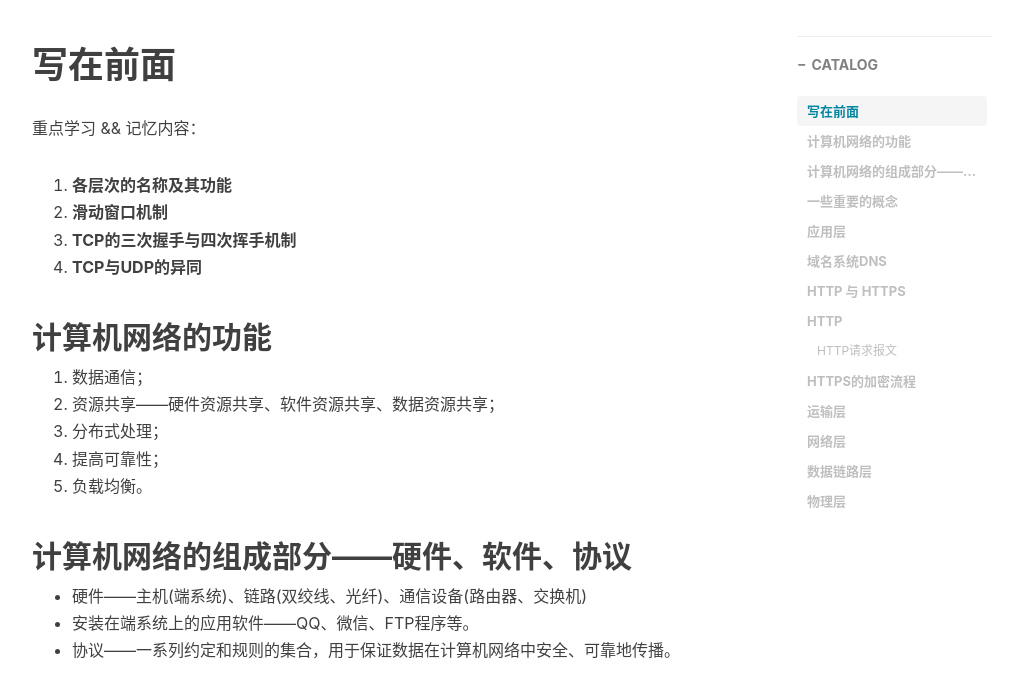
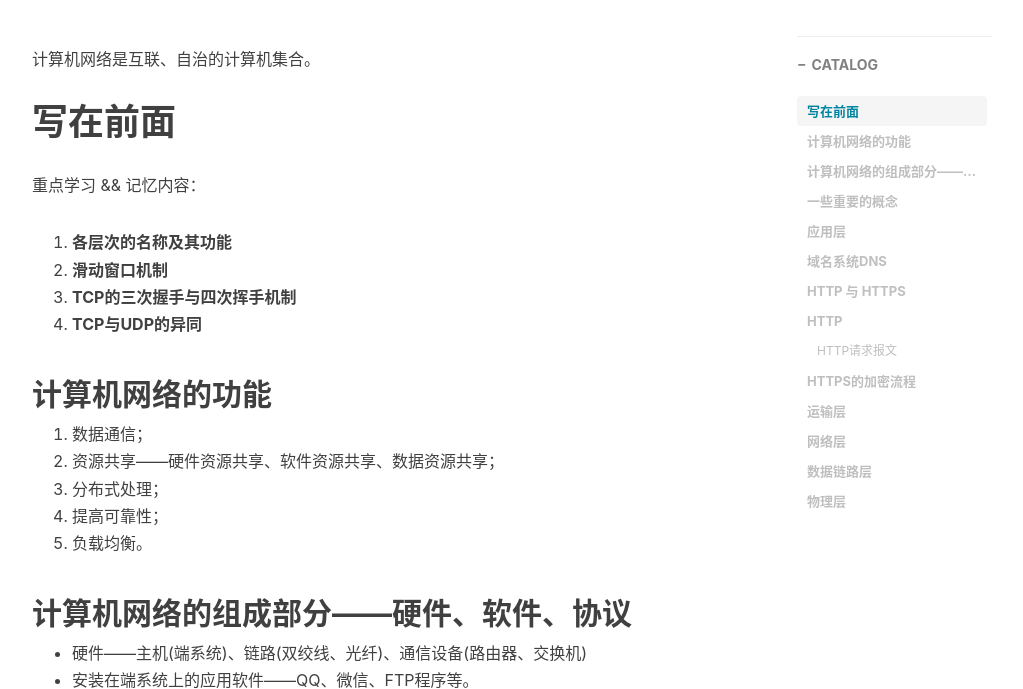
Before and after one commit to xie96808/xie96808.github.io, a Jekyll site: the page built from _posts/2022-04-06-计算机网络专题(持续更新).md, in a window 1280 px wide and 900 px high, scrolled down 316 px, cut to the strip 211-900 px from the top of the window. Shown: the whole strip, without its empty margins (233-1256 px from the left). Built offline with Jekyll 4.4.1, drawn with Linux system fonts in a browser that asks for light colours; nearby versions of some CDN libraries; comment, search, counter and statistics services are not loaded.

Commit message:
Update 2022-04-06-计算机网络专题(持续更新).md

```diff
--- a/_posts/2022-04-06-计算机网络专题(持续更新).md
+++ b/_posts/2022-04-06-计算机网络专题(持续更新).md
@@ -10,6 +10,8 @@ tags:								#标签
     - 八股
     - 计算机网络
 ---
+
+计算机网络是互联、自治的计算机集合。
 
 # 写在前面
 
```
